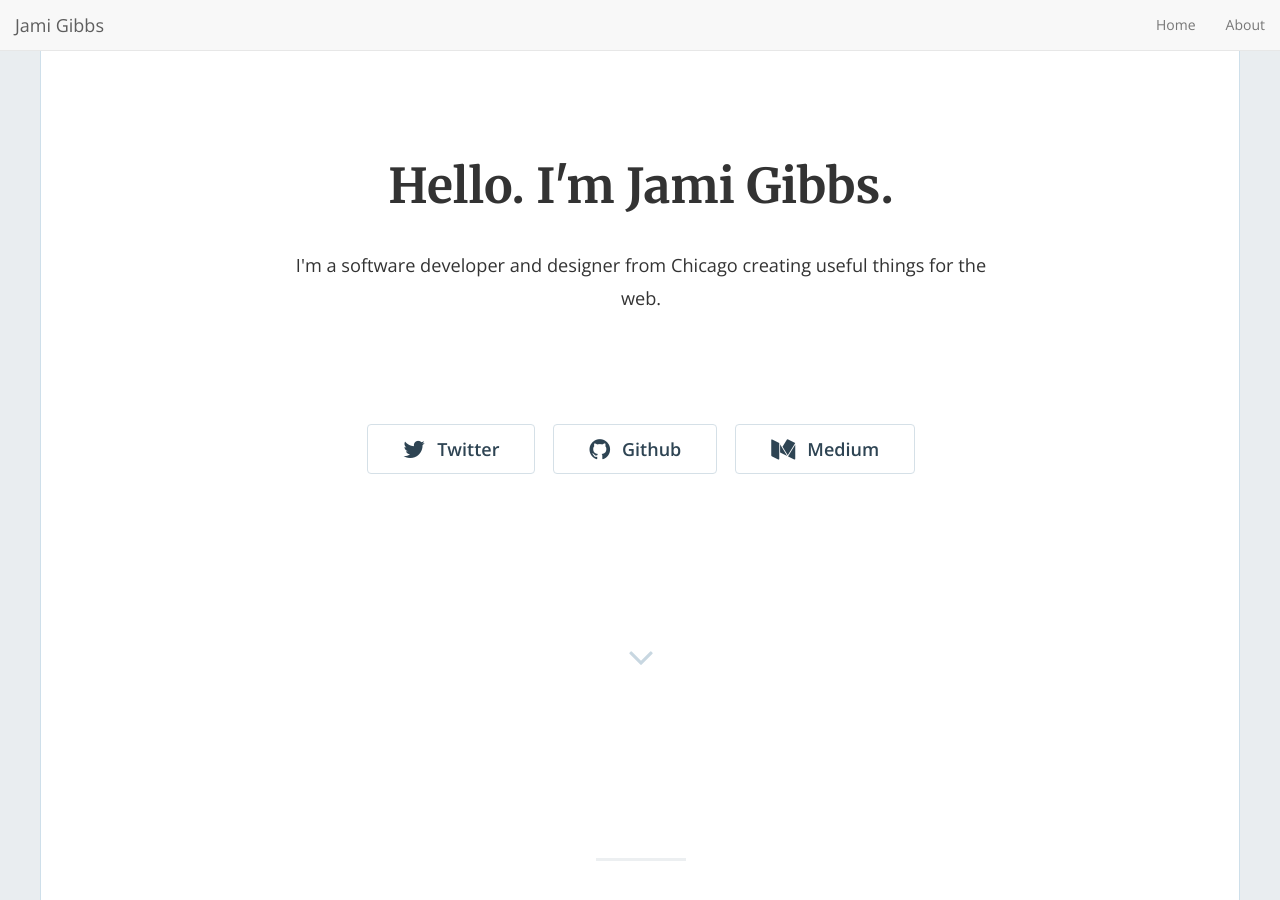
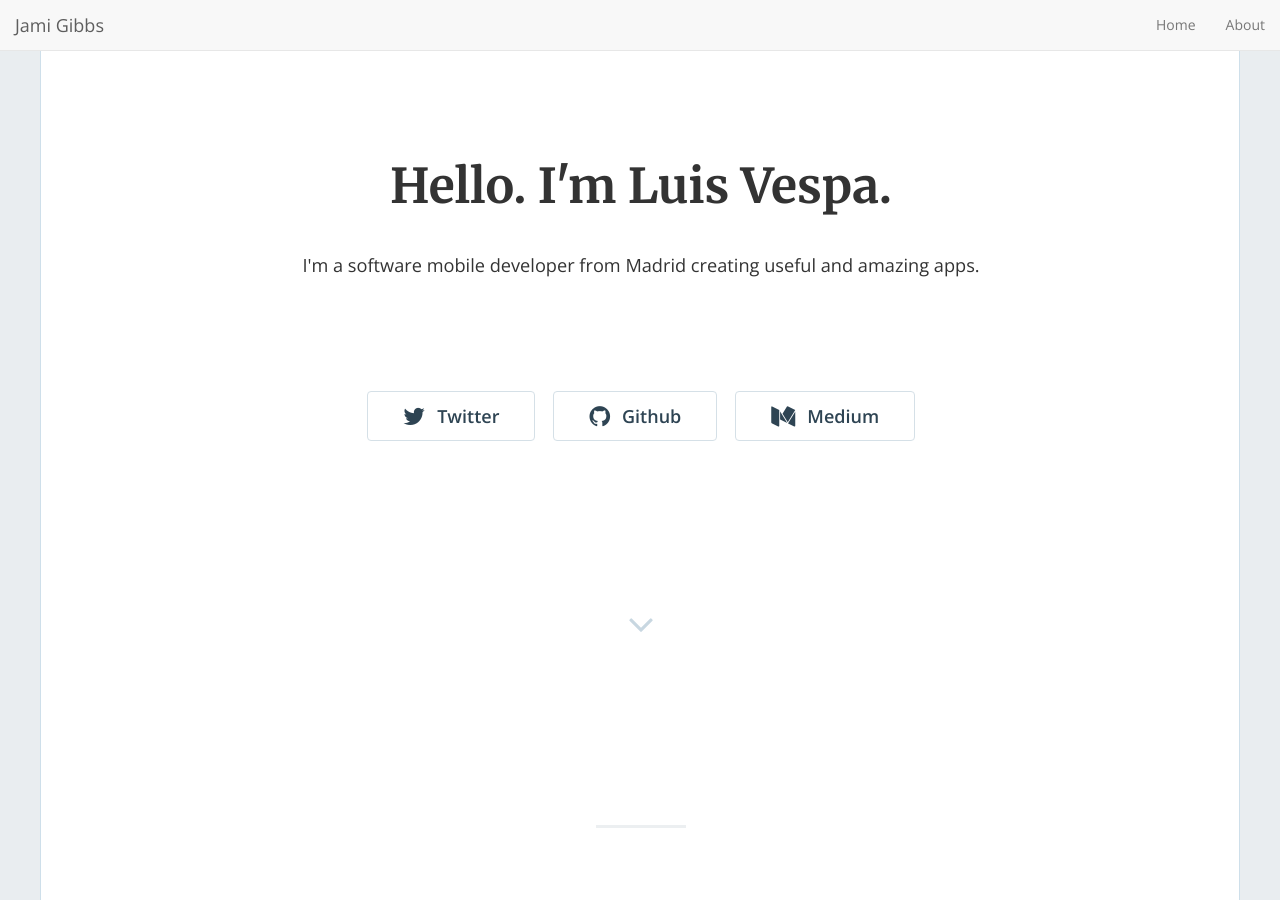
Before and after one commit to vespasoft/vespasoft.github.io, a Jekyll site: the page built from index.html, in a window 1280 px wide and 900 px high. Built offline with Jekyll 4.4.1, drawn with Linux system fonts in a browser that asks for light colours; nearby versions of some CDN libraries; the list of posts is cut into pages by our own code.

Commit message:
Change personal data on the config.yml file

```diff
--- a/_config.yml
+++ b/_config.yml
@@ -13,11 +13,11 @@
 # you will see them accessed via {{ site.title }}, {{ site.email }}, and so on.
 # You can create any custom variable you would like, and they will be accessible
 # in the templates via {{ site.myvariable }}.
-title: "Hello. I'm Jami Gibbs."
-email: 'jami0821@gmail.com'
-description: "I'm a software developer and designer from Chicago creating useful things for the web."
+title: "Hello. I'm Luis Vespa."
+email: 'vespasoft@gmail.com'
+description: "I'm a software mobile developer from Madrid creating useful and amazing apps."
 baseurl: "" # the subpath of your site, e.g. /blog
-url: "https://jamigibbs.github.io/phantom" # the base hostname & protocol for your site, e.g. https://example.com
+url: "https://vespasoft.github.io/"
 twitter_username: 'jamigibbs'
 github_username: 'jamigibbs'
 medium_username: 'blog.jamigibbs.com'
```
